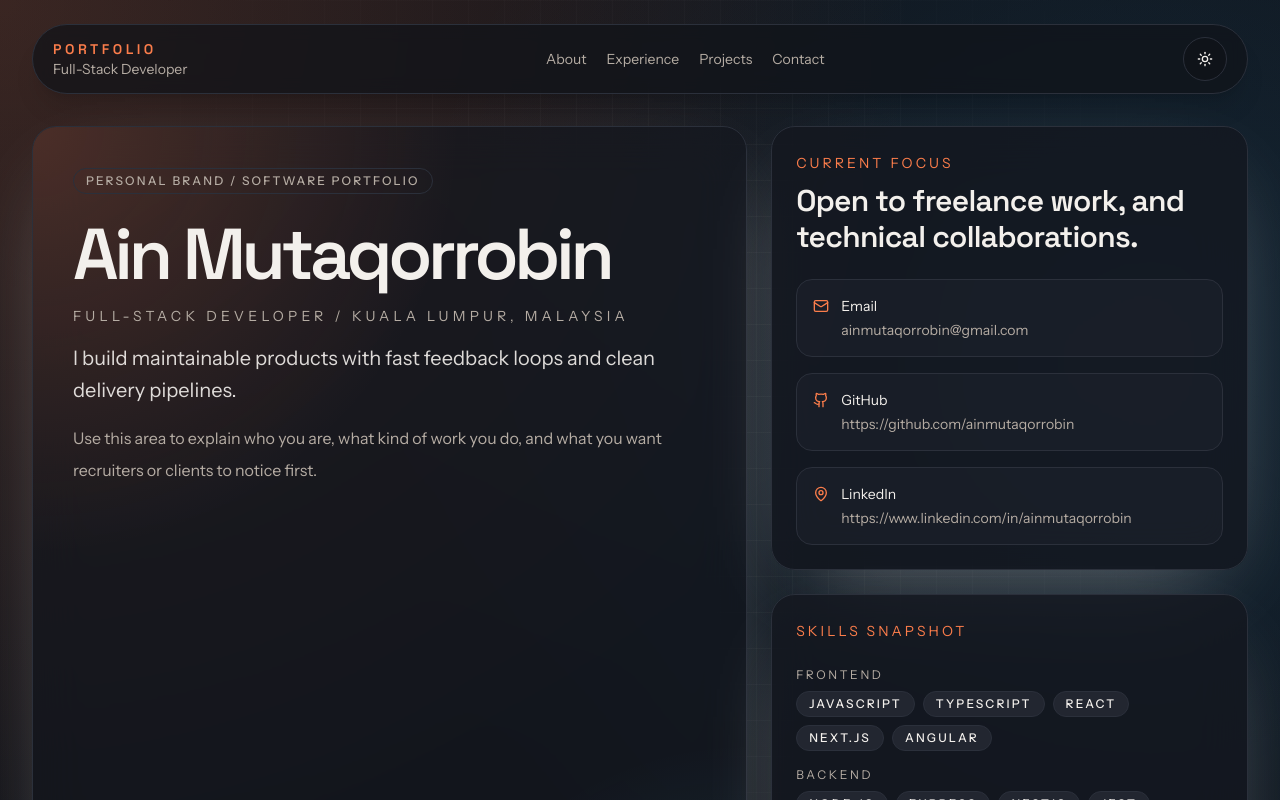
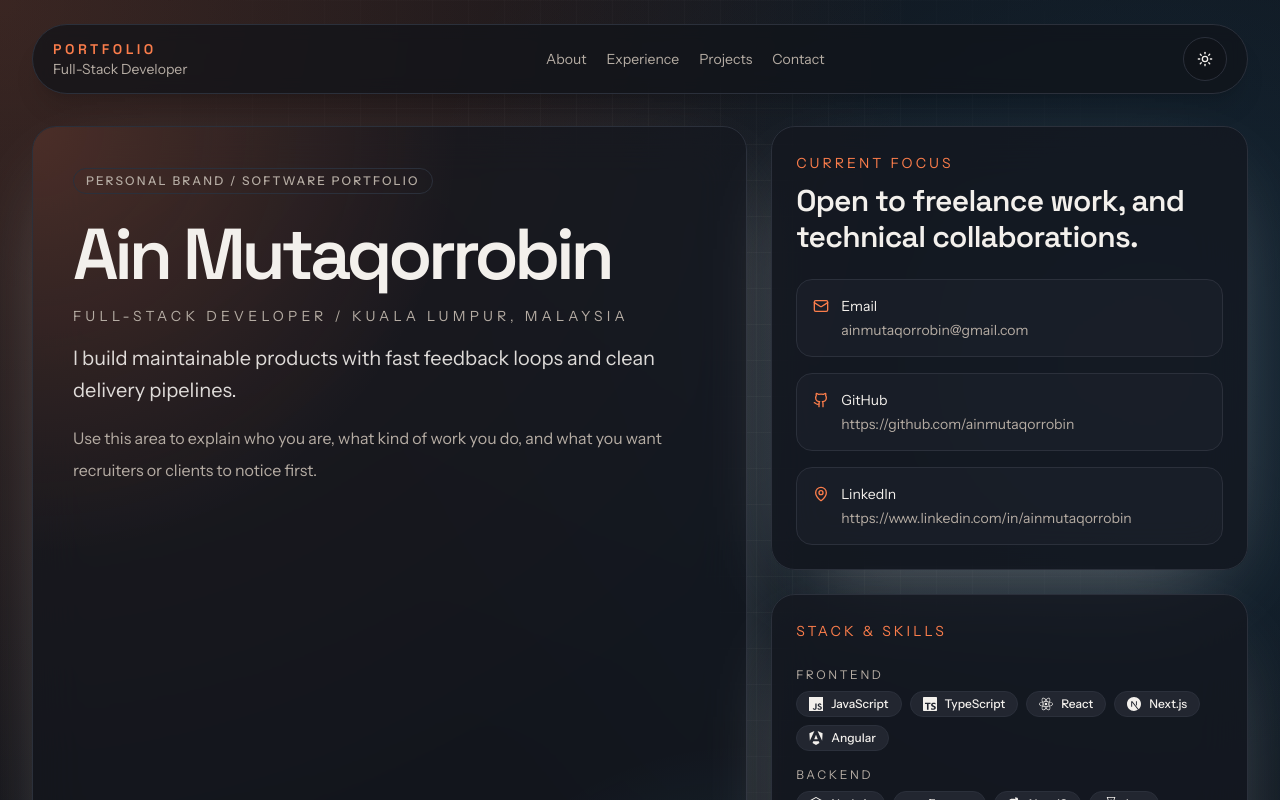
Before and after one commit to ainmutaqorrobin/portfolio, a Next.js app: page / in a window 1280 px wide. Shown: the top 800 px of the page. Built offline with nearby package versions, Linux system fonts and the light colour scheme.

Commit message:
style: add SkillIcon component and integrate with HeroSection for enhanced skills display

```diff
--- a/package.json
+++ b/package.json
@@ -18,6 +18,7 @@
     "next-themes": "^0.4.6",
     "react": "^19.2.0",
     "react-dom": "^19.2.0",
+    "simple-icons": "^13.17.0",
     "tailwind-merge": "^3.3.1"
   },
     "devDependencies": {
--- a/src/components/sections/hero-section.tsx
+++ b/src/components/sections/hero-section.tsx
@@ -1,6 +1,7 @@
 import { ArrowRight, Github, Mail, MapPin } from 'lucide-react'
 
 import { SectionReveal } from '@/components/section-reveal'
+import { SkillIcon } from '@/components/skill-icon'
 import { Badge } from '@/components/ui/badge'
 import { Button } from '@/components/ui/button'
 import {
@@ -119,7 +120,7 @@ export function HeroSection({ profile }: { profile: Profile }) {
                 <Card>
                     <CardHeader>
                         <CardDescription className="uppercase tracking-[0.22em] text-primary">
-                            Skills Snapshot
+                            Stack & Skills
                         </CardDescription>
                     </CardHeader>
                     <CardContent className="grid gap-4">
@@ -130,7 +131,13 @@ export function HeroSection({ profile }: { profile: Profile }) {
                                 </p>
                                 <div className="flex flex-wrap gap-2">
                                     {items.map((skill) => (
-                                        <Badge key={`${category}-${skill}`}>{skill}</Badge>
+                                        <Badge
+                                            key={`${category}-${skill}`}
+                                            className="gap-2 normal-case tracking-normal"
+                                        >
+                                            <SkillIcon skill={skill} />
+                                            {skill}
+                                        </Badge>
                                     ))}
                                 </div>
                             </div>
--- /dev/null
+++ b/src/components/skill-icon.tsx
@@ -0,0 +1,72 @@
+import { Cpu } from 'lucide-react'
+import type { SimpleIcon } from 'simple-icons'
+import {
+    siAngular,
+    siAnsible,
+    siDocker,
+    siExpress,
+    siFirebase,
+    siGrafana,
+    siJavascript,
+    siJest,
+    siKubernetes,
+    siMongodb,
+    siNatsdotio,
+    siNestjs,
+    siNextdotjs,
+    siNodedotjs,
+    siPostgresql,
+    siPostman,
+    siPrometheus,
+    siReact,
+    siTerraform,
+    siTypescript,
+} from 'simple-icons'
+
+const skillIconMap: Record<string, SimpleIcon> = {
+    Angular: siAngular,
+    Ansible: siAnsible,
+    Docker: siDocker,
+    Express: siExpress,
+    Firebase: siFirebase,
+    Grafana: siGrafana,
+    JavaScript: siJavascript,
+    Jest: siJest,
+    Kubernetes: siKubernetes,
+    MongoDB: siMongodb,
+    'NATS Streaming': siNatsdotio,
+    NestJS: siNestjs,
+    'Next.js': siNextdotjs,
+    'Node.js': siNodedotjs,
+    PostgreSQL: siPostgresql,
+    Postman: siPostman,
+    Prometheus: siPrometheus,
+    React: siReact,
+    Terraform: siTerraform,
+    TypeScript: siTypescript,
+}
+
+function SkillSvgIcon({ icon }: { icon: SimpleIcon }) {
+    return (
+        <svg
+            role="img"
+            viewBox="0 0 24 24"
+            aria-label={icon.title}
+            className="size-3.5 shrink-0"
+            fill="currentColor"
+        >
+            <title>{icon.title}</title>
+            <path d={icon.path} />
+        </svg>
+    )
+}
+
+export function SkillIcon({ skill }: { skill: string }) {
+    const icon = skillIconMap[skill]
+
+    if (!icon) {
+        return <Cpu className="size-3.5 shrink-0" aria-hidden="true" />
+    }
+
+    return <SkillSvgIcon icon={icon} />
+}
```
Also changed, not shown: 1 other file (tests, documents, lock files or other folders). Lines whose indentation alone changed are shown as unchanged.
